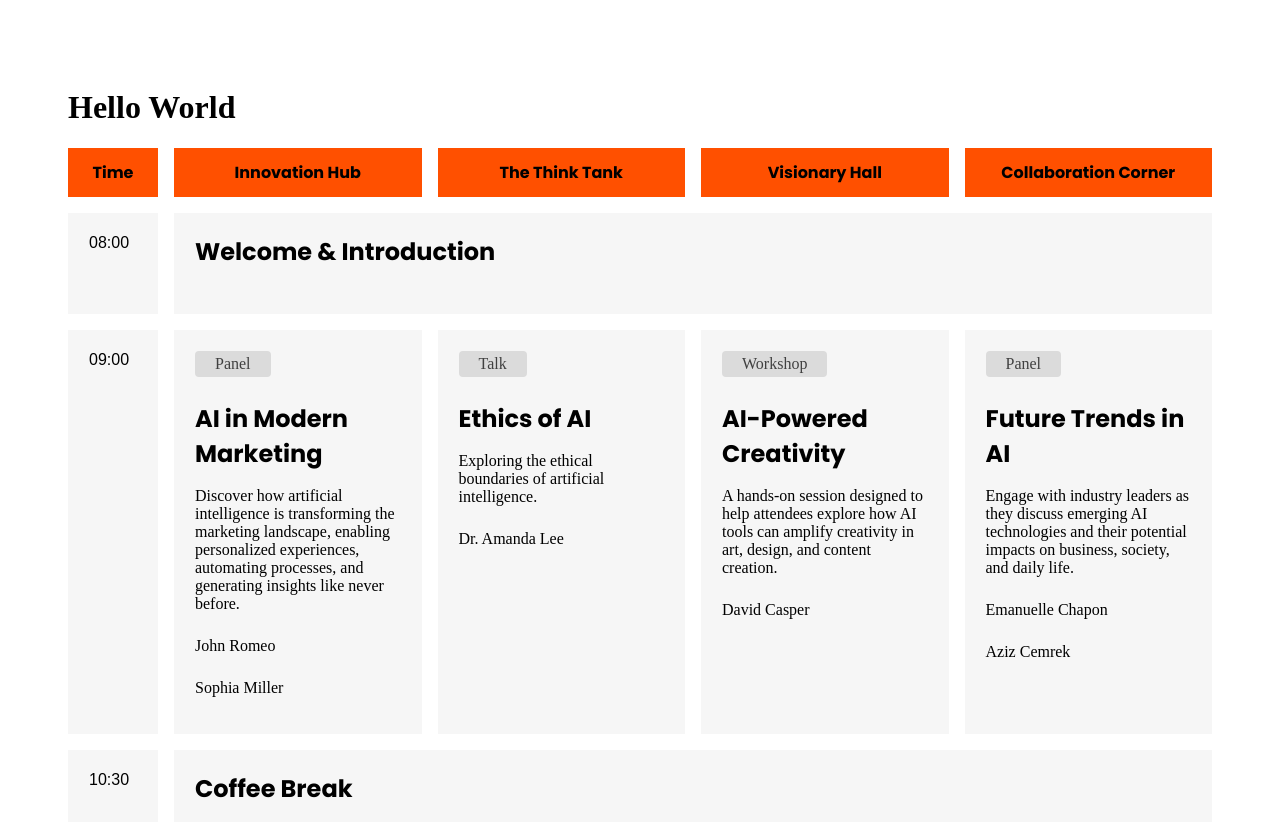
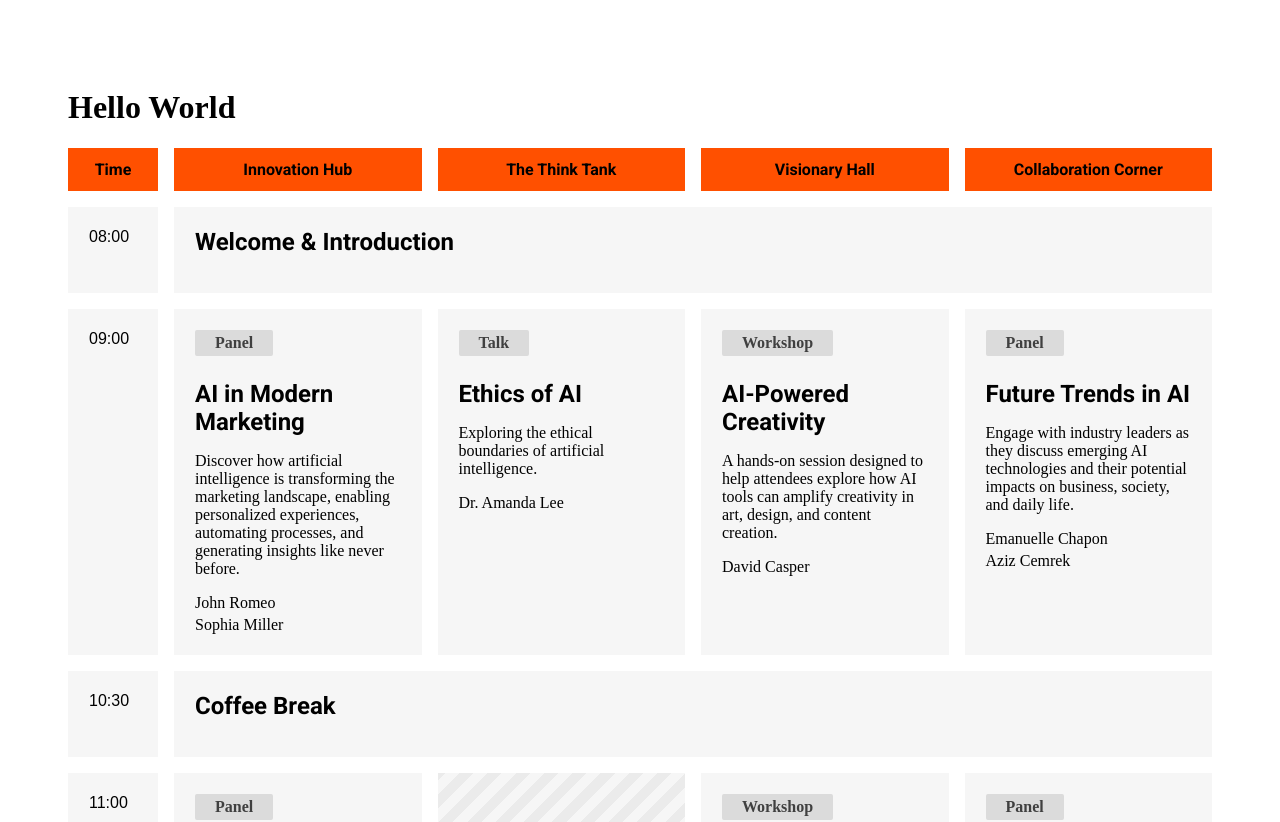
Before and after one commit to MatthiasKaesch/portfolio, a React (Vite) app in the folder event-table/: page / in a window 1280 px wide. Shown: the top 822 px of the page. Built offline with nearby package versions, Linux system fonts and the light colour scheme.

Commit message:
change font

```diff
--- a/event-table/src/App.css
+++ b/event-table/src/App.css
@@ -1,4 +1,4 @@
-@import url('https://fonts.googleapis.com/css2?family=Poppins:wght@400;700&display=swap');
+@import url('https://fonts.googleapis.com/css2?family=Roboto:wght@300;400;500;600;700&display=swap');
 
 .wrapper {
   @media (min-width: 1140px) {
@@ -47,7 +47,7 @@
 
 .roomlist_item {
   text-align: center;
-  font-family: Poppins, sans-serif;
+  font-family: Roboto, sans-serif;
   font-weight: 700;
   background-color: #ff5000;
 }
@@ -113,10 +113,11 @@
 }
 
 .panel_tag {
+  font-weight: 700;
   max-width: fit-content;
   margin: 0 0 1.5rem;
   padding: 4px 20px;
-  border-radius: 4px;
+  border-radius: 2px;
   color: #404040;
   background-color: #dbdbdb;
 }
@@ -124,14 +125,13 @@
 .panel_title {
   margin: 0;
   font-size: 1.5rem;
-  font-family: Poppins, sans-serif;
+  font-family: Roboto, sans-serif;
   font-weight: 700;
   text-transform: none;
 }
 
 .panel_speakers {
-  margin: 1.5rem 0 0;
-  margin-bottom: 1rem;
+  margin: 0.25rem 0 0;
 }
 
 .panel_roomInfo {
@@ -144,7 +144,3 @@
     display: none;
   }
 }
-
-.panel_roomInfo.hidden {
-  display: none;
-}
```
